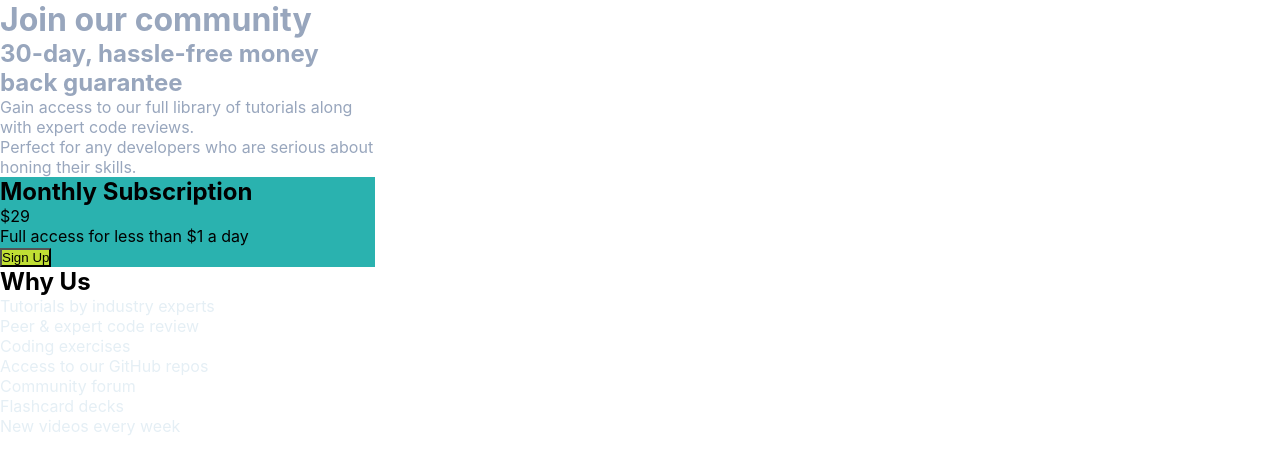
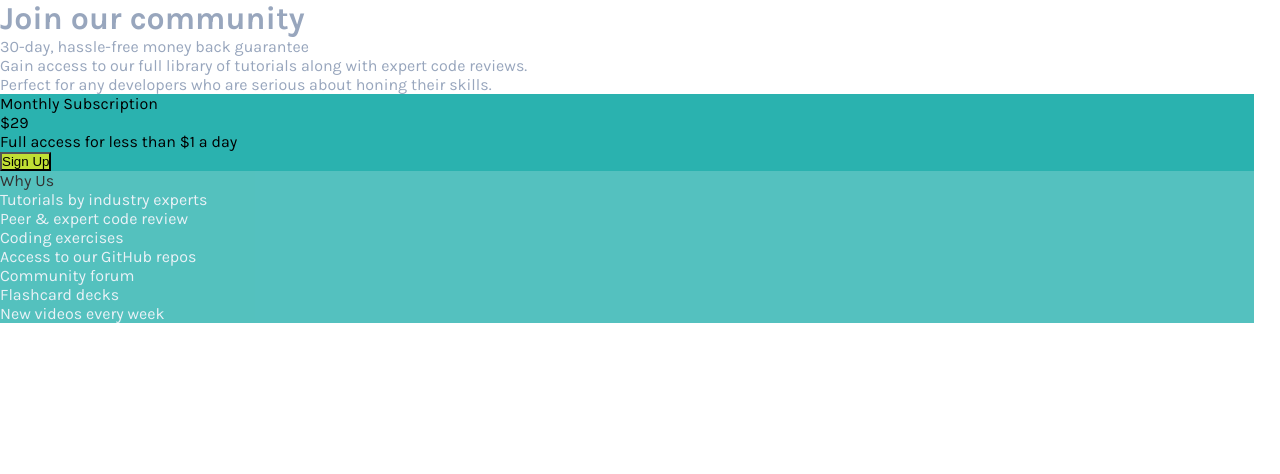
Before and after one commit to RekaKR/responsive-subscription, a React (Create React App) app in the folder responsive-subscription/: page / in a window 1280 px wide. Shown: the top 474 px of the page. Built offline with nearby package versions, Linux system fonts and the light colour scheme.

Commit message:
Edit app.scss

```diff
--- a/responsive-subscription/src/App.css
+++ b/responsive-subscription/src/App.css
@@ -1,10 +1,16 @@
 .fullPage {
-  width: 375px;
+  width: 98%;
+  min-width: 375px;
+  max-width: 1440px;
+  font-family: "Karla", sans-serif;
 }
-@media screen and (min-width: 1440px) {
-  .fullPage {
-    width: 1440px;
-  }
+.fullPage h1 {
+  font-weight: 700;
+}
+.fullPage h2,
+.fullPage p {
+  font-weight: 400;
+  font-size: 16px;
 }
 .fullPage .subscription {
   color: #98a6bd;
@@ -16,15 +22,12 @@
   background-color: #c0df34;
   outline: none;
 }
+.fullPage .right {
+  background-color: #2ab2af;
+  opacity: 80%;
+}
 .fullPage .right p {
   color: #e5eff5;
 }
 
-/*font-family: 'Karla', sans-serif;
-font-weight: 400-700;*/
-/*
-### Body Copy
-- Font size: 16px
-*/
-
 /*# sourceMappingURL=App.css.map */
--- a/responsive-subscription/src/App.scss
+++ b/responsive-subscription/src/App.scss
@@ -1,18 +1,17 @@
 @use 'variables' as *;
 
 .fullPage {
-  width: 100%;
+  width: 98%;
   min-width: 375px;
   max-width: 1440px;
+  font-family: 'Karla', sans-serif;
 
   h1 {
-    font-family: 'Karla', sans-serif;
     font-weight: 700;
   }
 
   h2,
   p {
-    font-family: 'Karla', sans-serif;
     font-weight: 400;
     font-size: 16px;
   }
@@ -31,6 +30,9 @@
   }
 
   .right {
+    background-color: $cyan;
+    opacity: 80%;
+
     p {
       color: $lightGray;
     }
--- a/responsive-subscription/src/index.css
+++ b/responsive-subscription/src/index.css
@@ -4,6 +4,7 @@ body,
 ::after {
   margin: 0;
   padding: 0;
+  box-sizing: border-box;
 }
 
 body {
```
Also changed, not shown: 2 other files (tests, documents, lock files or other folders).
